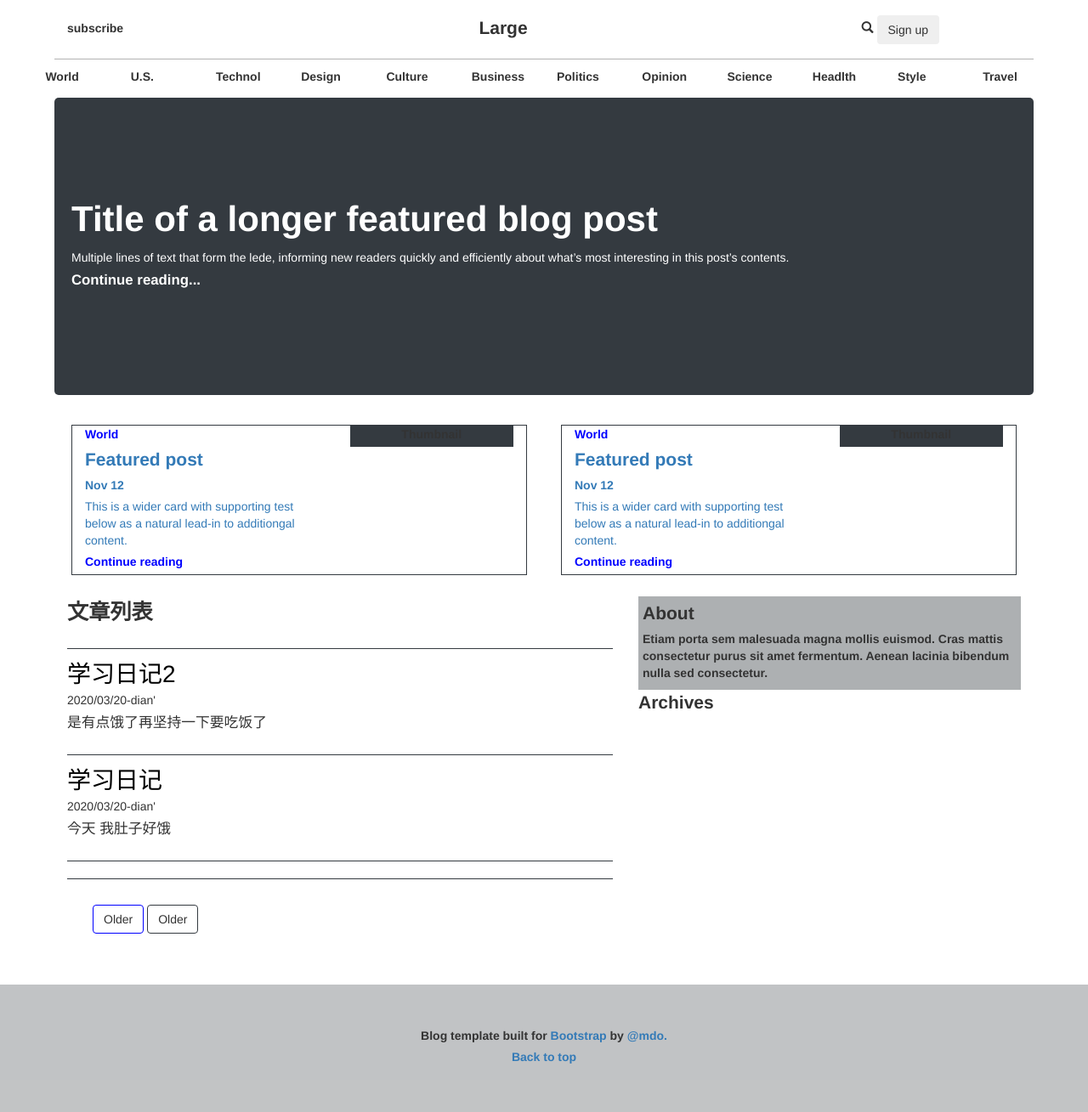
After one commit to T-dithyrambuds/blog, a PHP site: page /index.php in a window 1280 px wide. The commit adds this page. Shown: the whole page at 85% size. Run offline with PHP 8.4, Linux system fonts and the light colour scheme; data comes from the database, SQL or seed files in the repository; both versions use the stored data as it was after the commit; some libraries are stand-ins or nearby versions.

Commit message:
模块化页面

```diff
--- /dev/null
+++ b/bottom.php
@@ -0,0 +1,3 @@
+
+</body>
+</html>
--- /dev/null
+++ b/footer.php
@@ -0,0 +1,16 @@
+</div>
+<div class="footer" style="height:150px;text-align: center;
+background-color: rgba(52,58,64,0.3);margin-top: 30px;">
+    <div style="position:relative;top:50%;transform:translateY(-50%);">
+        <label>Blog template built for
+            <a href="https://getbootstrap.com/">
+                Bootstrap
+            </a>
+             by <a href="https://getbootstrap.com/">@mdo.
+            </a><br></label><br>
+            <label>
+                <a href="#top">Back to top</a>
+            </label>
+    </div>
+
+</div>
--- /dev/null
+++ b/header.php
@@ -0,0 +1,21 @@
+<!DOCTYPE html>
+<html>
+<head>
+    <link rel="icon" href="./../images/order_unread.png" type="image/x-icon"/>
+    <title>Blog</title>
+    <meta charset="utf-8">
+    <meta name="viewport" content="width=device-width, initial-scale=1.0, maximum-scale=1.0, user-scalable=no">
+	<link rel="stylesheet" href="https://cdn.staticfile.org/twitter-bootstrap/3.3.7/css/bootstrap.min.css">
+
+    <script src="https://cdn.staticfile.org/jquery/2.1.1/jquery.min.js"></script>
+
+    <script src="https://cdn.staticfile.org/twitter-bootstrap/3.3.7/js/bootstrap.min.js"></script>
+    <style>
+        .topitem {
+            position:relative;
+            top:50%;
+            transform:translateY(-50%);
+        }
+    </style>
+</head>
+<body>
--- /dev/null
+++ b/index.php
@@ -0,0 +1,27 @@
+<?php
+include('header.php');
+?>
+
+<?php
+include('top.php');
+?>
+
+<?php
+include('middleleft.php');
+?>
+
+<?php
+include('middleright.php');
+?>
+
+<?php
+include('footer.php');
+?>
+
+<?php
+include('indexjs.php');
+?>
+
+<?php
+include('bottom.php');
+?>
--- /dev/null
+++ b/indexjs.php
@@ -0,0 +1,96 @@
+<script>
+    var num, time;
+    var datas, what;
+
+    // 修改标题
+    $('#wen').html('文章列表');
+
+    //展示文章细节
+    $.get(
+        'archive.php',
+
+        function(data){
+
+            datas=JSON.parse(data);
+            for(i in datas){
+                a=parseInt(i)+1;
+
+
+
+
+                $('#box_'+i).append('<a href="archives_test.php?id='+datas[i]['ID']+'" id="title_'+i+'">'+datas[i]['title']+'</a><br>');
+                $('#title_'+i).css({"font-size":"200%","color":"black"});
+
+                $('#box_'+i).append('<label id="time_name_'+i+'">'+datas[i]['time']+'-'+datas[i]['user_id']+
+                '&nbsp;<a class="btn-primary btn btn-xs btn-up" onclick=\'del('+i+','+datas[i]['ID']+',"'+datas[i]['user_id']+
+                '")\'>删除</a>&nbsp;<a href="post.php?archives_id='+datas[i]['ID']+'" class="btn-danger btn btn-xs btn-up" onclick=\'upd('+i+',"'+datas[i]['ID']+'")\'>修改</a></label><br>');
+                $('#time_name_'+i).css("font-weight","100");
+
+                $('#box_'+i).append('<label id="content_'+i+'">'+datas[i]['content']+'</label><br>')
+                $('#content_'+i).css({"font-size":"120%","font-weight":"normal"});
+
+                $('#box_'+i).after('<div id="box_'+a+'"></div>');
+                $('#box_'+a).css({
+                    "border-bottom":"1px solid rgb(52,58,64)",
+                    "margin-top": "10px",
+                    "margin-bottom": "10px",
+                    "padding-bottom": "10px"
+                })
+            }
+
+
+
+        }
+    )
+
+
+
+
+    function del(i,id,user_id){
+        // console.log(id+user_id);
+
+        if(confirm('删除后不可恢复，真的要删掉吗')){
+
+            $.post(
+            'delete.php',
+            {
+                id:id,
+                user_id:user_id,
+                type:1
+            },
+            function(data){
+                $('#message').html(data);
+                $('#box_'+i).fadeOut('slow');
+            }
+        );
+        }
+
+        // console.log('DONE');
+    }
+    // 判断是否有cookies，没有就隐藏修改删除按钮
+    $(
+        $.get(
+            'judge.php',
+            function(data){
+                if(data==0){
+                    $('.btn-up').hide();
+                }
+            }
+        )
+    )
+
+    //修改
+
+    function upd(i,id){
+        $.get(
+            'post.php',
+            {
+                archives_id:id
+            }
+        )
+
+    }
+
+
+
+</script>
--- /dev/null
+++ b/middleleft.php
@@ -0,0 +1,20 @@
+<div class="col-xs-12 col-sm-7" id="new">
+    <label style="font-size: 180%;" id="wen">From the Firehose</label>
+    <label id="message"></label>
+    <div style="border-bottom:1px solid rgb(52,58,64)" >
+        <label style="font-size: 120%;font-weight: 100;" ></label>
+    </div>
+    <div style="border-bottom:1px solid rgb(52,58,64);
+    margin-top: 10px;
+    margin-bottom: 10px;
+    padding-bottom: 10px;" id="box_0">
+
+    </div>
+
+    <div style="margin:30px">
+        <button class="btn" style="border-color:blue;background-color: white;">
+        Older</button>
+        <button class="btn" style="border-color:rgb(52,58,64);background-color: white;">
+            Older</button>
+    </div>
+</div>
--- /dev/null
+++ b/middleright.php
@@ -0,0 +1,16 @@
+<div class="col-xs-12 col-sm-5">
+        <div style="background-color: rgba(52,58,64,0.4);padding:5px;">
+            <label style="font-size:150%;">About</label><br>
+            <label>
+                Etiam porta sem malesuada magna mollis euismod. Cras mattis consectetur purus sit amet fermentum. Aenean lacinia bibendum nulla sed consectetur.
+            </label>
+        </div>
+        <div >
+            <label style="font-size: 150%;">Archives</label>
+            <ul class="none">
+
+
+
+            </ul>
+        </div>
+    </div>
--- a/post.php
+++ b/post.php
@@ -184,7 +184,7 @@ box-shadow:0.1px 1px 5px rgba(52,58,64,0.2);
             }
         )
         }else{
-            $('#notice').html('你发你嘛');
+            $('#notice').html('你发你码呢');
         }
     });
 
--- /dev/null
+++ b/top.php
@@ -0,0 +1,150 @@
+<div class="row" id="top"
+style="margin-left:5%;margin-right:5%;height:70px;
+border-bottom:1px solid rgb(0,0,0,0.3)">
+    <div class="topitem col-xs-3 pull-left">
+        <label>subscribe</label>
+    </div>
+    <div class="topitem col-xs-5">
+        <div style="text-align: center;">
+            <label style="font-size: 150%;"
+            >Large</label>
+        </div>
+    </div>
+    <div class="topitem col-xs-3 ">
+        <div class="pull-right">
+            <span class="glyphicon glyphicon-search"></span>
+            <button class="btn">Sign up</button>
+        </div>
+    </div>
+</div>
+
+<div class="row " style="margin-left:3%;margin-right:3%;
+margin-top: 10px;margin-bottom: 10px;">
+    <div class="col-xs-2 col-sm-1">
+        <label>World</label>
+    </div>
+    <div class="col-xs-2 col-sm-1">
+        <label>U.S.</label>
+    </div>
+    <div class="col-xs-2 col-sm-1">
+        <label>Technol</label>
+    </div>
+    <div class="col-xs-2 col-sm-1">
+        <label>Design</label>
+    </div>
+    <div class="col-xs-2 col-sm-1">
+        <label>Culture</label>
+    </div>
+    <div class="col-xs-2 col-sm-1">
+        <label>Business</label>
+    </div>
+    <div class="col-xs-2 col-sm-1">
+        <label>Politics</label>
+    </div>
+    <div class="col-xs-2 col-sm-1">
+        <label>Opinion</label>
+    </div>
+    <div class="col-xs-2 col-sm-1">
+        <label>Science</label>
+    </div>
+    <div class="col-xs-2 col-sm-1">
+        <label>Headlth</label>
+    </div>
+    <div class="col-xs-2 col-sm-1">
+        <label>Style</label>
+    </div>
+    <div class="col-xs-2 col-sm-1">
+        <label>Travel</label>
+    </div>
+</div>
+
+<div class="row" style="margin-left:5%;margin-right:5%">
+    <div class="boxmiddle col-md visible-md visible-lg" style="background-color: rgb(52,58,64);color:white;
+    border-radius:5px;height:350px;padding: 20px;">
+    <div style="position: relative;top: 30%;">
+        <label style="font-size: 300%;">Title of a longer featured blog post</label><br>
+        <label style="font-weight: 100;">Multiple lines of text that form the lede, informing new
+            readers quickly and efficiently about what’s most interesting in
+            this post’s contents.
+        </label><br>
+        <label style="font-size: 120%;"><a href="#top" style="color:white">Continue reading...</a></label></div>
+    </div>
+    <div class="boxmiddle  col-sm-12 visible-sm" style="background-color: rgb(52,58,64);color:white;
+    border-radius:5px;height:430px;padding: 20px;">
+    <div style="position:relative;top:15%;">
+        <label style="font-size: 300%;
+        width: 40%;">Title of a longer featured blog post</label><br>
+        <label style="width: 50%;font-weight: 100;">Multiple lines of text that form the lede, informing new
+            readers quickly and efficiently about what’s most interesting in
+            this post’s contents.
+        </label><br>
+        <label style="font-size: 120%;"><a href="#top" style="color:white">Continue reading...</a></label></div>
+    </div>
+    <div class="boxmiddle col-xs-12 visible-xs" style="background-color: rgb(52,58,64);color:white;
+    border-radius:5px;height:400px;padding: 20px;margin-bottom: 30px;">
+    <div style="top: 15%;position: relative;">
+        <label style="font-size: 300%;">Title of a longer featured blog post</label><br>
+        <label style="font-weight: 100;">Multiple lines of text that form the lede, informing new
+            readers quickly and efficiently about what’s most interesting in
+            this post’s contents.
+        </label><br>
+        <label style="font-size: 120%;"><a href="#top" style="color:white">Continue reading...</a></label></div>
+    </div>
+</div>
+
+<div class="row" style="margin-left:5%;margin-right:5%">
+    <div class="col-xs-12 col-sm-6"
+    style="
+    margin-bottom:20px;margin-top: 30px;">
+        <div class="boxsmall row" style="margin: 5px;
+        border:1px solid rgb(52,58,64);">
+            <div class="col-xs-12 col-sm-7">
+                <a href="#top">
+                    <label style="color:blue;text-decoration: none;">
+                    World</label><br>
+                    <label style="font-size: 150%;">
+                    Featured post</label><br>
+                    <label style="color:rgb()52,58,64">Nov 12</label><br>
+                    <label style="font-weight: 100;">
+                        This is a wider card with supporting test below as a natural
+                        lead-in to additiongal content.
+                    </label><br>
+                    <label style="color:blue">Continue reading</label>
+                </a>
+            </div>
+            <div class="col-sm-5 hidden-xs" >
+                <div style="text-align:center; background-color: rgb(52,58,64);">
+                    <label >Thumbnail</label>
+                </div>
+            </div>
+        </div>
+    </div>
+    <div class="col-xs-12 col-sm-6"
+    style="
+    margin-bottom:20px;margin-top: 30px;">
+        <div class="boxsmall row" style="margin: 5px;
+        border:1px solid rgb(52,58,64);">
+            <div class="col-xs-12 col-sm-7">
+                <a href="#top">
+                    <label style="color:blue;text-decoration: none;">
+                    World</label><br>
+                    <label style="font-size: 150%;">
+                    Featured post</label><br>
+                    <label style="color:rgb()52,58,64">Nov 12</label><br>
+                    <label style="font-weight: 100;">
+                        This is a wider card with supporting test below as a natural
+                        lead-in to additiongal content.
+                    </label><br>
+                    <label style="color:blue">Continue reading</label>
+                </a>
+            </div>
+            <div class="col-sm-5 hidden-xs" >
+                <div style="text-align:center; background-color: rgb(52,58,64);">
+                    <label >Thumbnail</label>
+                </div>
+            </div>
+        </div>
+    </div>
+
+</div>
+<div class="row" style="margin-left:5%;margin-right:5%">
```
Also changed, not shown: archives_test.php (added, +23 -0 lines), archivesjs.php (added, +61 -0 lines), bottom_archives.php (added, +102 -0 lines), get_archive.php (added, +21 -0 lines), insert.php (+1 -10 lines), db/blog.db.
